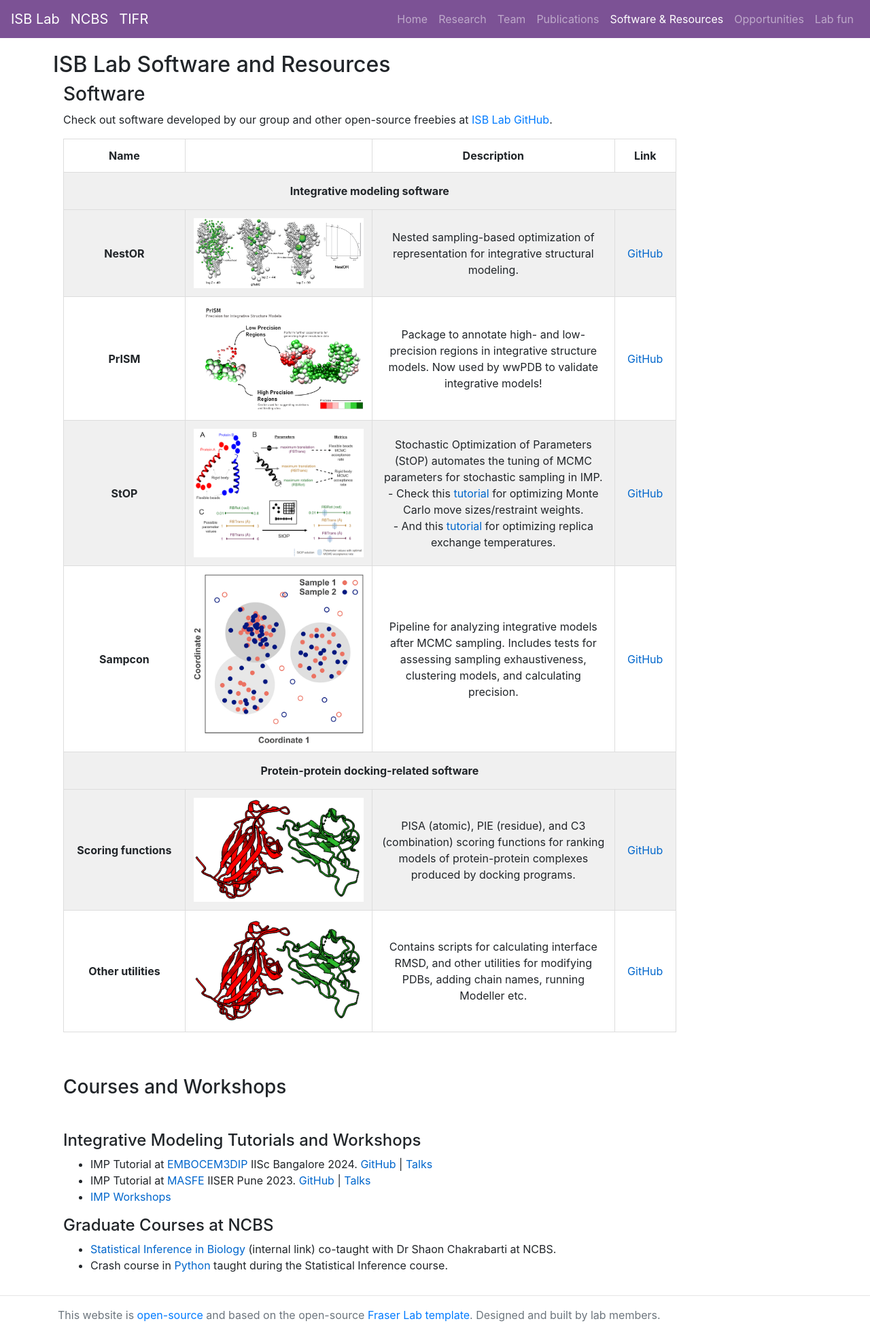
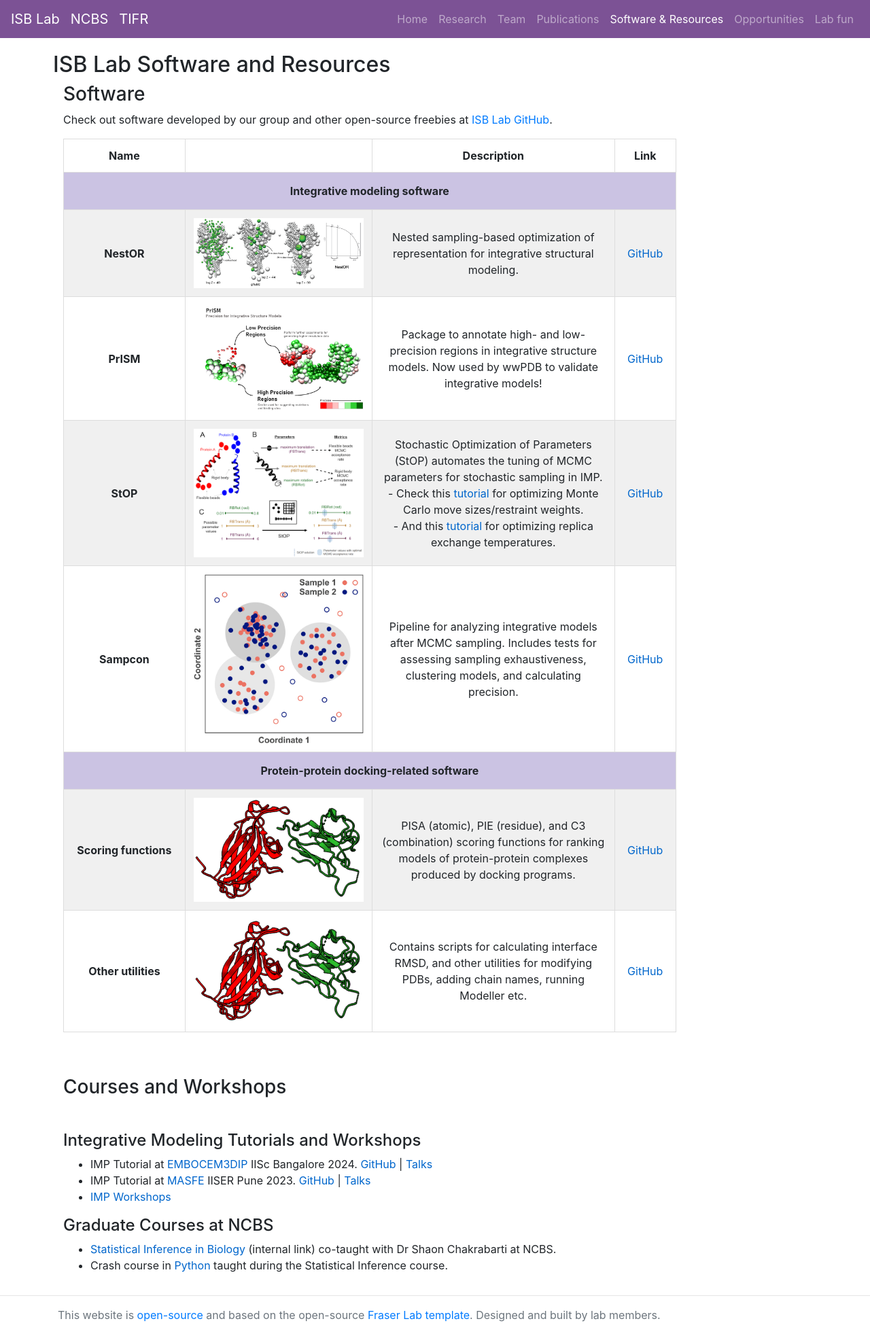
Before and after one commit to isblab/website, a Jekyll site: the page built from Software/index.md, in a window 1280 px wide. Shown: the whole page at 68% size. Built offline with Jekyll 4.4.1, drawn with Linux system fonts in a browser that asks for light colours.

Commit message:
update software page colors

```diff
--- a/Software/index.md
+++ b/Software/index.md
@@ -22,7 +22,7 @@ Check out software developed by our group and other open-source freebies at [ISB
     <tbody>
         <!-- Integrative modeling software section -->
         <tr class="heading-row">
-            <td colspan="4" style="text-align: center; font-weight: bold; background-color: #f0f0f0; padding: 15px;">Integrative modeling software</td>
+            <td colspan="4" style="text-align: center; font-weight: bold; background-color: #cbc3e3; padding: 15px;">Integrative modeling software</td>
         </tr>
         <tr class="row-light">
             <td style="text-align: center;">NestOR</td>
@@ -53,7 +53,7 @@ Check out software developed by our group and other open-source freebies at [ISB
         </tr>
         <!-- Protein-protein docking-related software section -->
         <tr class="heading-row">
-            <td colspan="4" style="text-align: center; font-weight: bold; background-color: #f0f0f0; padding: 15px;">Protein-protein docking-related software</td>
+            <td colspan="4" style="text-align: center; font-weight: bold; background-color: #cbc3e3; padding: 15px;">Protein-protein docking-related software</td>
         </tr>
         <tr class="row-light">
             <td style="text-align: center;">Scoring functions</td>
@@ -73,13 +73,13 @@ Check out software developed by our group and other open-source freebies at [ISB
 <style>
     /* Add styles for alternating row colors */
     .row-light {
-        background-color: #f0f0f0; /* Light purple */
+        background-color: #f0f0f0; /* Light grey */
     }
     .row-dark {
         background-color: #ffffff; /* White */
     }
     .heading-row {
-        background-color: #CBC3E3; /* Light grey for headings */
+        background-color: #cbc3e3; /* Light purple for headings */
     }
     .link {
         color: #0066cc;
```
